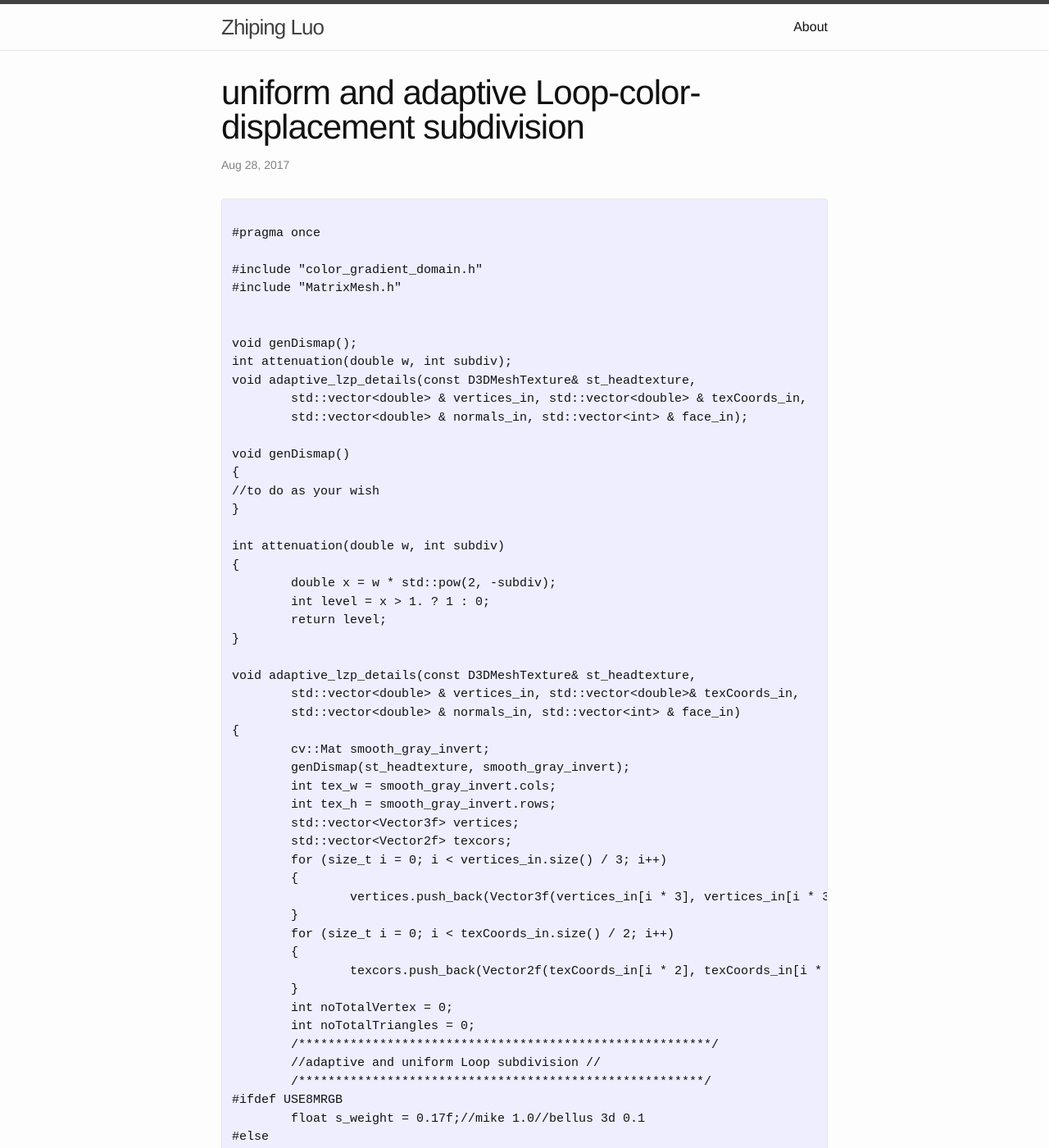
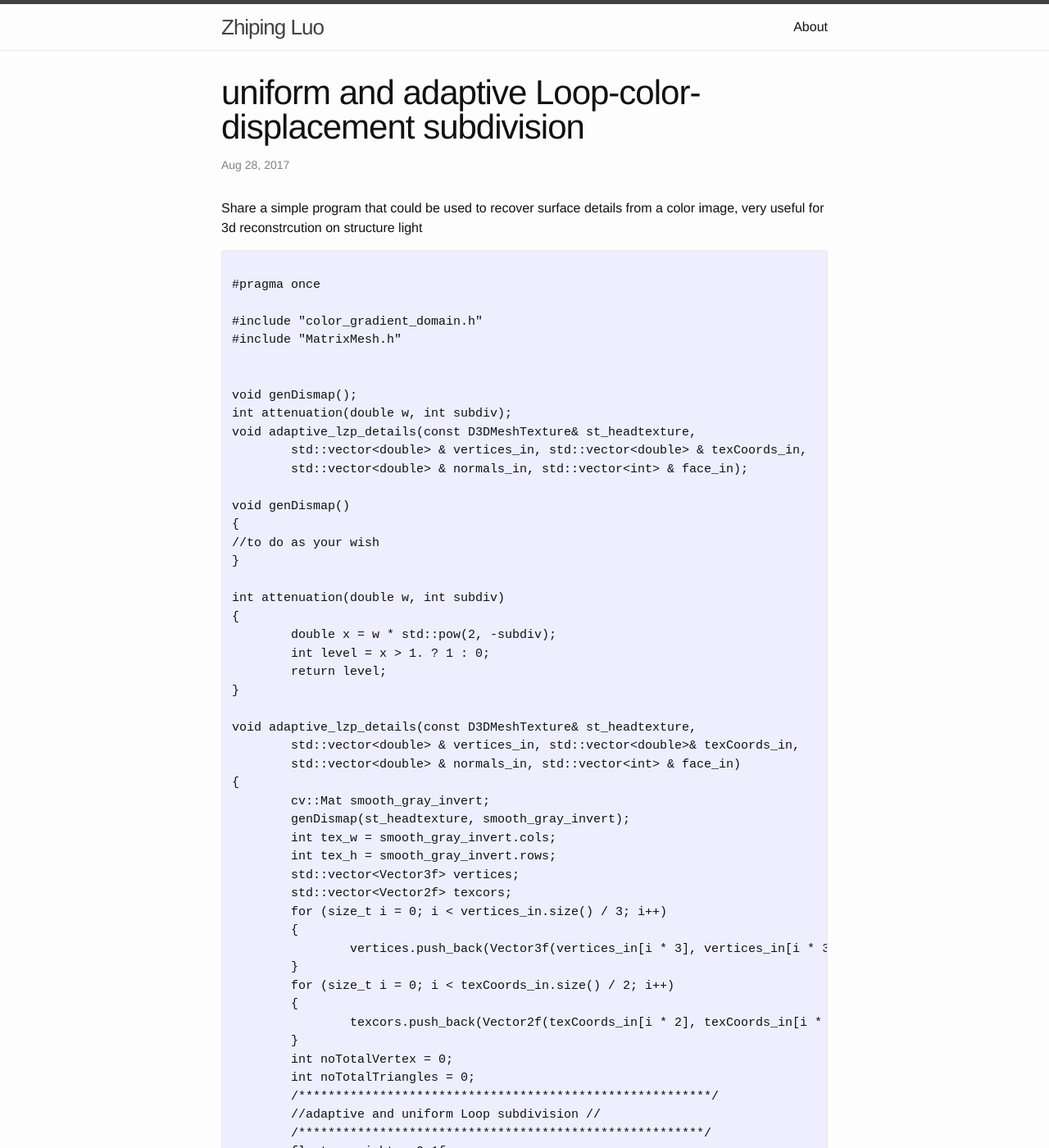
Before and after one commit to luozhipi/luozhipi.github.io, a Jekyll site: the page built from _posts/2017-08-28-uniform-adaptive-subdivision.markdown, in a window 1280 px wide and 1400 px high. Shown: the whole window at 82% size. Built offline with Jekyll 4.4.1, drawn with Linux system fonts in a browser that asks for light colours; some of the changed text lies outside the part shown.

Commit message:
Update 2017-08-28-uniform-adaptive-subdivision.markdown

````diff
--- a/_posts/2017-08-28-uniform-adaptive-subdivision.markdown
+++ b/_posts/2017-08-28-uniform-adaptive-subdivision.markdown
@@ -4,6 +4,9 @@ title:  "uniform and adaptive Loop-color-displacement subdivision"
 date:   2017-08-28 15:21:28
 categories: graphics
 ---
+
+Share a simple program that could be used to recover surface details from a color image, very useful for 3d reconstrcution on structure light
+
 ```C++
 
 #pragma once
````
Also changed, not shown: other parts of _posts/2017-08-28-uniform-adaptive-subdivision.markdown (+0 -4 lines).
